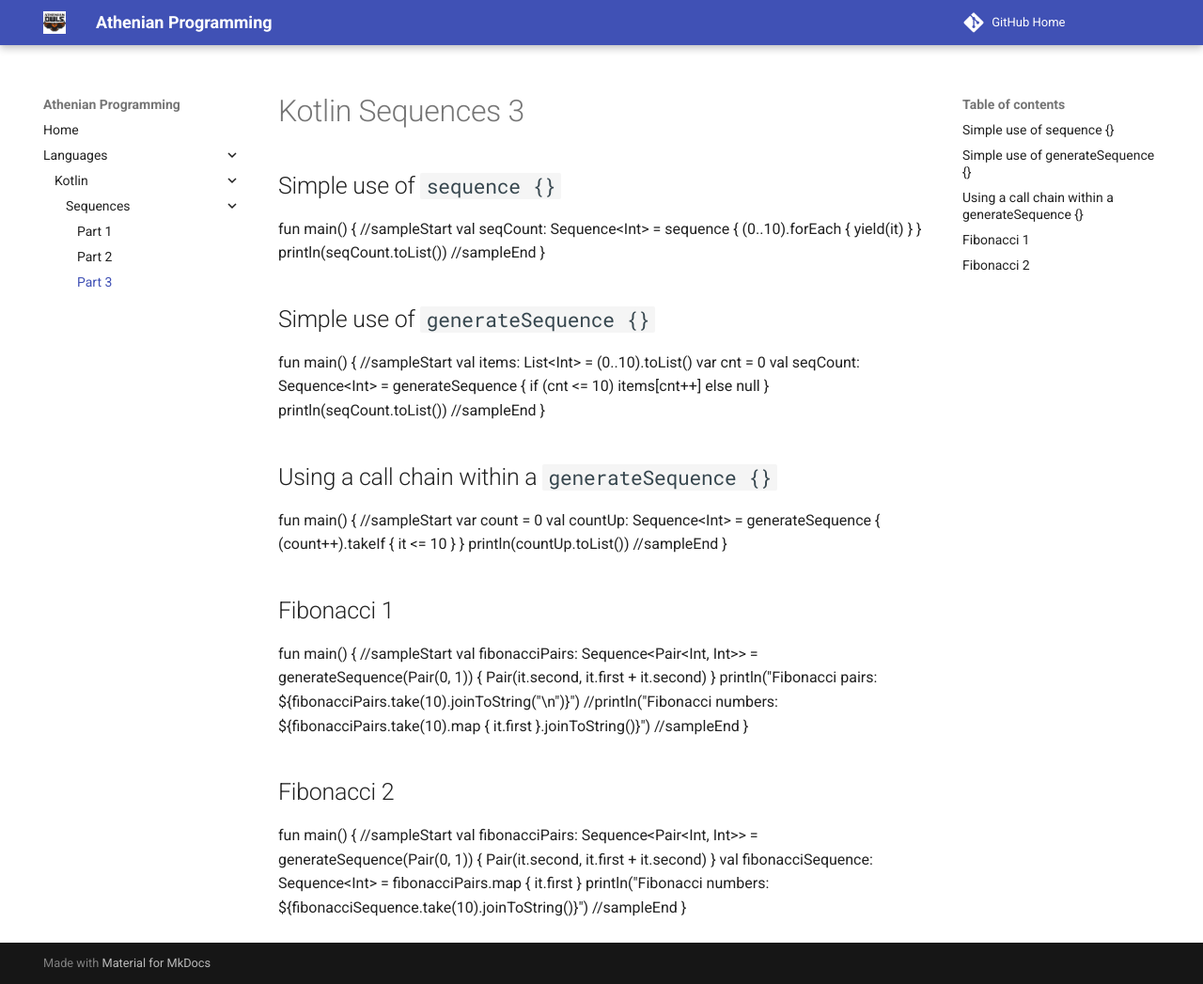
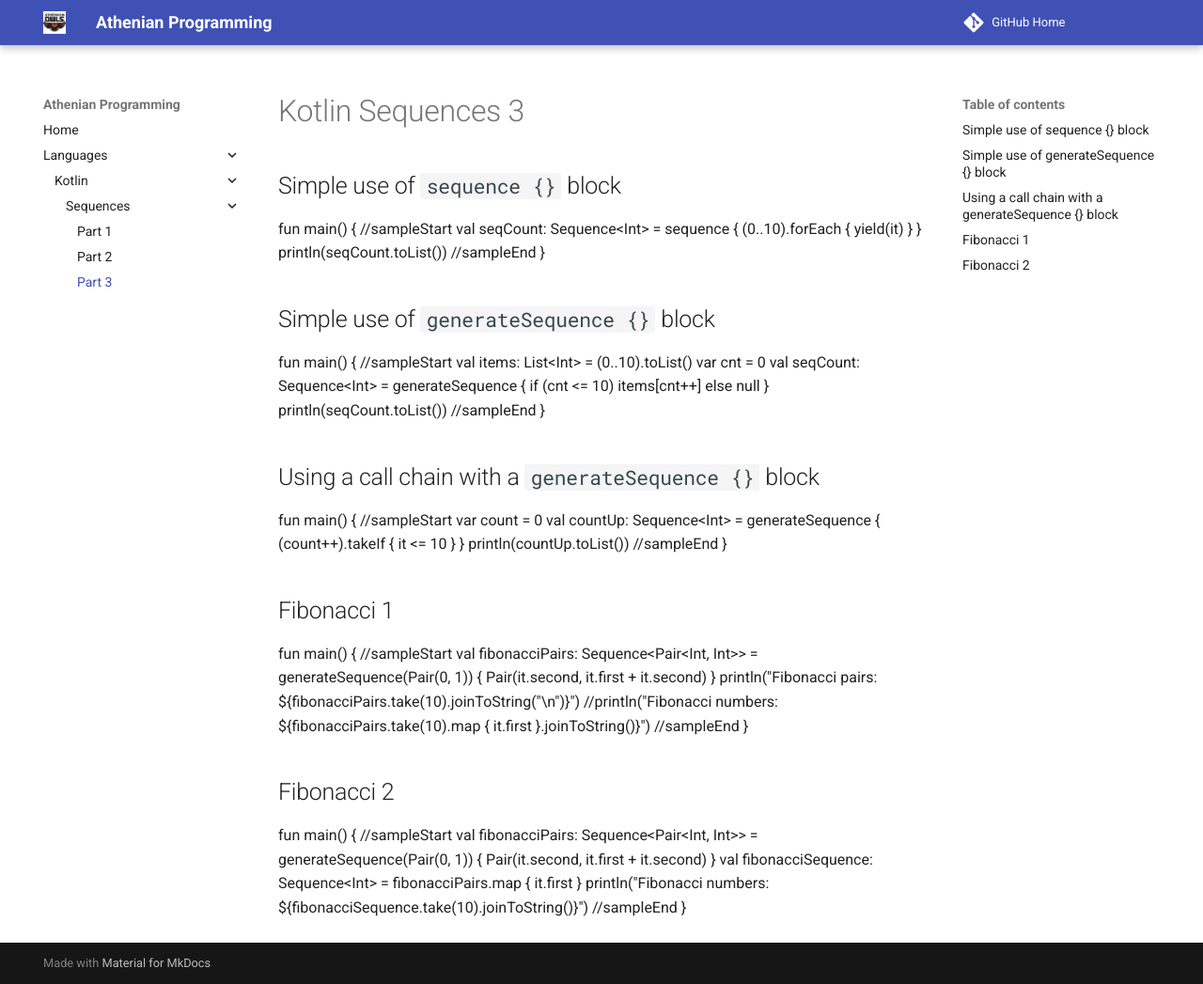
Before and after one commit to athenian-programming/kotlin-highlights, an MkDocs documentation site: the page built from docs/sequences3.md, in a window 1280 px wide and 1047 px high. Shown: the whole window at 94% size. Built offline with MkDocs 1.6.1 and Material for MkDocs 9.7.7, drawn with Linux system fonts in a browser that asks for light colours.

Commit message:
Update docs

```diff
--- a/docs/sequences3.md
+++ b/docs/sequences3.md
@@ -1,6 +1,6 @@
 # Kotlin Sequences 3
 
-## Simple use of `sequence {}`
+## Simple use of `sequence {}` block
 
 <div class="kotlin-code">
 fun main() {
@@ -16,7 +16,7 @@ fun main() {
 </div>
 
 
-## Simple use of `generateSequence {}`
+## Simple use of `generateSequence {}` block
 
 <div class="kotlin-code">
 fun main() {
@@ -34,7 +34,7 @@ fun main() {
 </div>
 
 
-## Using a call chain within a `generateSequence {}`
+## Using a call chain with a `generateSequence {}` block
 
 <div class="kotlin-code">
 fun main() {
```
